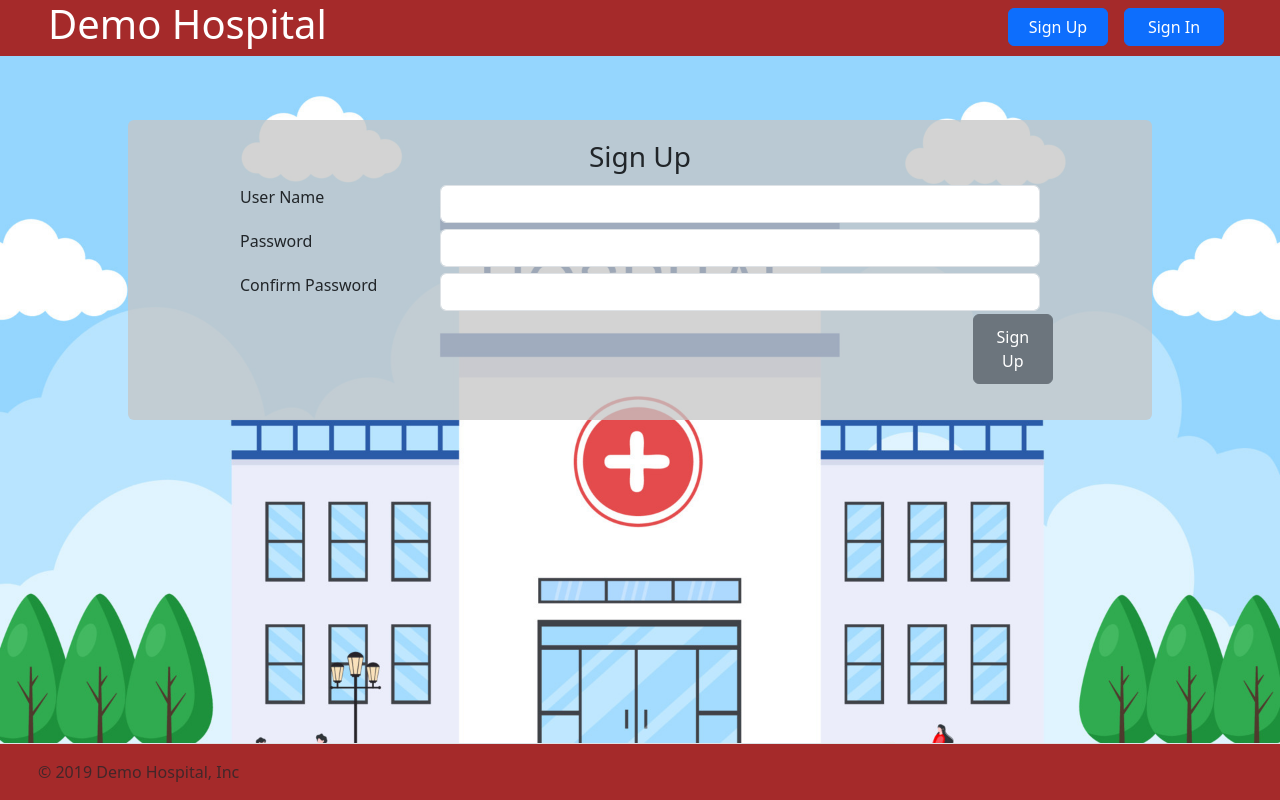
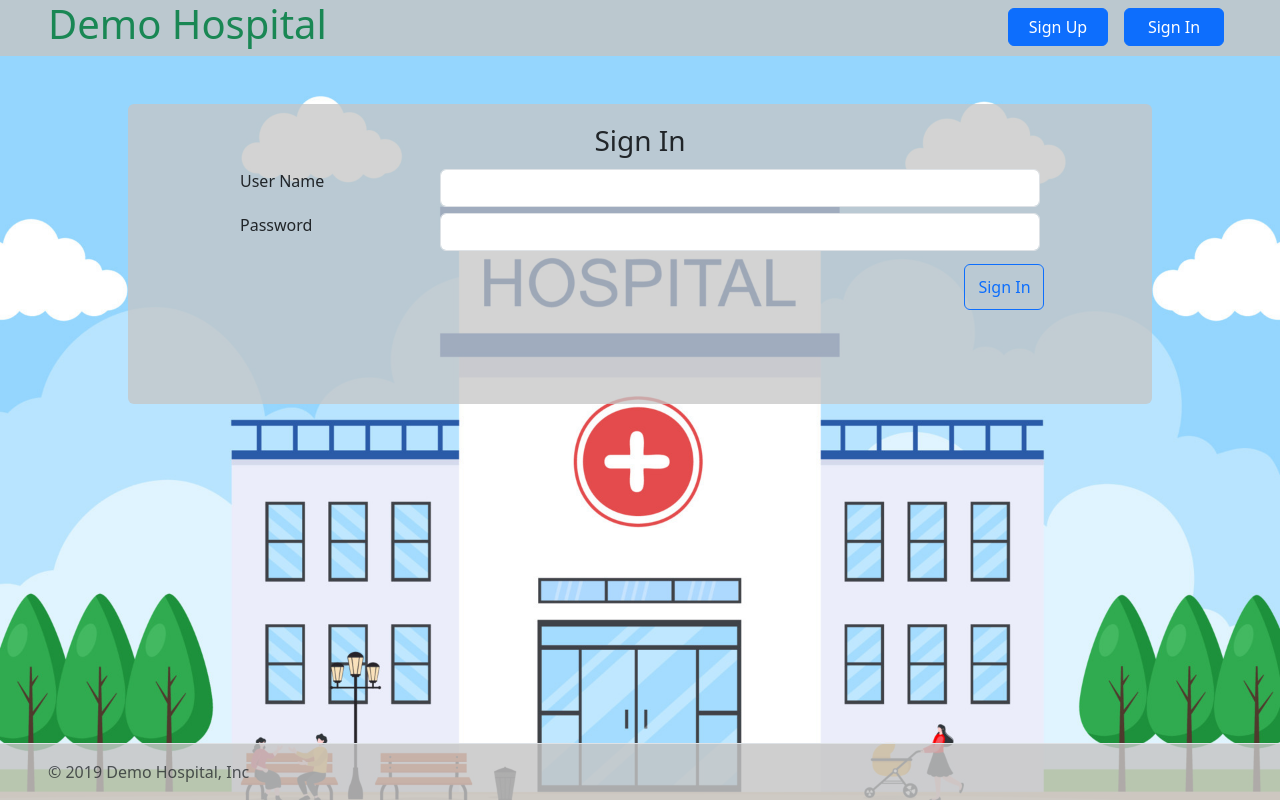
Before and after one commit to shashin26/demoHospital, an Angular app: page /signUp in a window 1280 px wide. Built offline with nearby package versions, Linux system fonts and the light colour scheme.

Commit message:
17/07/2023 10pm

```diff
--- a/src/app/add-record/add-record.component.html
+++ b/src/app/add-record/add-record.component.html
@@ -86,7 +86,8 @@
       <!-- Delete button -->
       <button
         class="btn btn-danger"
-        type="submit"
+        type="button"
+        (click)="onDelete()"
         [hidden]="deleterecord"
       >
         Delete
--- a/src/app/add-record/add-record.component.ts
+++ b/src/app/add-record/add-record.component.ts
@@ -1,6 +1,6 @@
 import { Component, OnInit, ViewChild } from '@angular/core';
 import { HomeComponent } from '../home/home.component';
-import { ActivatedRoute } from '@angular/router';
+import { ActivatedRoute, Router } from '@angular/router';
 import { NgForm } from '@angular/forms';
 import { HttpClient } from '@angular/common/http';
 import { User } from '../sign-up/user.model';
@@ -30,8 +30,9 @@ export class AddRecordComponent implements OnInit {
   constructor(
     public home: HomeComponent,
     private activatedRoute: ActivatedRoute,
-    private http: HttpClient
-  ) { }
+    private http: HttpClient,
+    private router: Router
+  ) {}
 
   ngOnInit(): void {
     this.activatedRoute.queryParams.subscribe((params) => {
@@ -67,7 +68,9 @@ export class AddRecordComponent implements OnInit {
     // Perform an HTTP request or any other method to fetch the record data by ID
     // For example:
     this.http
-      .get<RecordModel>(`https://userdata-89ae3-default-rtdb.firebaseio.com/records/${id}.json`)
+      .get<RecordModel>(
+        `https://userdata-89ae3-default-rtdb.firebaseio.com/records/${id}.json`
+      )
       .subscribe((response) => {
         if (response) {
           this.record = response;
@@ -111,5 +114,29 @@ export class AddRecordComponent implements OnInit {
           }
         );
     }
+    setTimeout(() => {
+      this.router.navigate(['/home']);
+    }, 1000);
+  }
+  onDelete() {
+    if (this.id) {
+      this.http
+        .delete(
+          `https://userdata-89ae3-default-rtdb.firebaseio.com/records/${this.id}.json`
+        )
+        .subscribe(
+          (res) => {
+            console.log(res);
+            this.home.getRecords();
+          },
+          (error) => {
+            console.error('Error:', error);
+            // Handle the error accordingly (display error message, perform fallback action, etc.)
+          }
+        );
+    }
+    setTimeout(() => {
+      this.router.navigate(['/home']);
+    }, 1000);
   }
 }
--- a/src/app/app.component.css
+++ b/src/app/app.component.css
@@ -16,5 +16,5 @@ input {
   width: 100%;
 }
 section {
-  min-height: 700px;
+  min-height: 770px;
 }
--- a/src/app/app.component.html
+++ b/src/app/app.component.html
@@ -1,7 +1,12 @@
-<header class="d-flex justify-content-between fixed-top px-5" style="background-color: brown">
+<header
+  class="d-flex justify-content-between fixed-top px-5"
+  style="background-color: rgba(197, 197, 197, 0.815)"
+>
   <div>
     <h1>
-      <a class="text-white" href="/" routerLinkActive="active">Demo Hospital</a>
+      <a class="text-success" routerLink="/" routerLinkActive="active"
+        >Demo Hospital</a
+      >
     </h1>
   </div>
   <div>
@@ -26,15 +31,12 @@
 <div class="container">
   <footer
     class="d-flex flex-wrap justify-content-between align-items-center py-3 mt-4 border-top fixed-bottom"
-    style="background-color: brown"
+    style="background-color: rgba(197, 197, 197, 0.815)"
   >
     <div class="col-md-4 d-flex align-items-center">
-      <a href="/" class="mb-3 me-2 mb-md-0 text-muted text-decoration-none lh-1">
-        <svg class="bi" width="30" height="24">
-          <use xlink:href="#bootstrap"></use>
-        </svg>
-      </a>
-      <span class="mb-3 mb-md-0 text-muted">© 2019 Demo Hospital, Inc</span>
+      <span class="mb-3 mb-md-0 text-muted text-success px-5"
+        >© 2019 Demo Hospital, Inc</span
+      >
     </div>
   </footer>
 </div>
--- a/src/app/app.module.ts
+++ b/src/app/app.module.ts
@@ -10,6 +10,12 @@ import { HomeComponent } from './home/home.component';
 import { AddRecordComponent } from './add-record/add-record.component';
 import { FilterPipe } from './filter.pipe';
 
+// const appRoutes: Routes = [
+//   { path: '', component: AppComponent },
+//   { path: 'home', component: HomeComponent },
+//   { path: 'addRecord', component: AddRecordComponent },
+//   { path: 'signUp', component: SignUpComponent },
+// ];
 const appRoutes: Routes = [
   { path: '', component: AppComponent },
   { path: 'home', component: HomeComponent },
--- a/src/app/filter.pipe.ts
+++ b/src/app/filter.pipe.ts
@@ -1,28 +1,21 @@
 import { Pipe, PipeTransform } from '@angular/core';
-import { Record } from '../app/home/record.model';
 
 @Pipe({
   name: 'filter',
 })
 export class FilterPipe implements PipeTransform {
-  constructor() {
-    console.log('implements filter');
-  }
-  transform(value: any[], search: string): any[] {
-    if (value.length === 0 || search == '') {
-      console.log('empty worked');
-
-      return value;
+  transform(items: any[], searchText: string): any[] {
+    if (!items || !searchText) {
+      return items;
     }
-    console.log('not empty worked');
-    const records: Record[] = [];
-    for (const record of value) {
-      console.log('not empty worked 2');
-      if (record === search) {
-        console.log('not empty worked 3');
-        records.push(record);
-      }
-    }
-    return records;
+    searchText = searchText.toLowerCase();
+    return items.filter((item) => {
+      return (
+        item.Name.toLowerCase().includes(searchText) ||
+        item.roomNo.toLowerCase().includes(searchText) ||
+        item.mobileNo.toLowerCase().includes(searchText) ||
+        item.age.toLowerCase().includes(searchText)
+      );
+    });
   }
 }
--- a/src/app/home/home.component.css
+++ b/src/app/home/home.component.css
@@ -1,7 +1,7 @@
 .container {
   border-radius: 5px;
   position: absolute;
-  top: 15%;
+  top: 13%;
   left: 10%;
   width: 80%;
   height: fit-content;
@@ -20,3 +20,14 @@ th {
   display: flex;
   justify-content: space-between;
 }
+.table-bottom {
+  border-radius: 3px;
+  width: 100%;
+  display: flex;
+  justify-content: space-between;
+}
+button {
+  padding-left: 10px;
+  padding-right: 10px;
+  width: 80px;
+}
--- a/src/app/home/home.component.html
+++ b/src/app/home/home.component.html
@@ -1,7 +1,7 @@
 <div class="container p-2">
   <div class="form-group p-2">
-    <div>
-      <h5>Patients</h5>
+    <div class="heading text-center">
+      <h2 class="text-bg-success rounded-1">Patient Records</h2>
     </div>
     <div id="header">
       <span>
@@ -10,15 +10,15 @@
         ></a>
       </span>
       <div>
-        <label for="search">Search : </label>
-        <input type="text" [(ngModel)]="search" />
+        <label class="h5" for="search">Search : </label>
+        <input class="rounded" type="text" [(ngModel)]="search" />
       </div>
     </div>
   </div>
   <table class="table table-striped">
     <thead>
       <tr>
-        <th scope="col">Options</th>
+        <th class="px-4" scope="col">Options</th>
         <th scope="col">Name</th>
         <th scope="col">Room no.</th>
         <th scope="col">mobile</th>
@@ -26,7 +26,16 @@
       </tr>
     </thead>
     <tbody>
-      <tr *ngFor="let record of records | filter : search" id="tr" >
+      <tr
+        *ngFor="
+          let record of records.slice(
+            (currentPage - 1) * itemsPerPage,
+            currentPage * itemsPerPage
+          ) | filter : search
+        "
+        id="tr"
+      >
+        <!-- <tr *ngFor="let record of records | filter : search" id="tr" > -->
         <td scope="col">
           <span
             ><a
@@ -49,4 +58,23 @@
       </tr>
     </tbody>
   </table>
+  <div class="table-bottom">
+    <!-- <a><i class="fa-solid fa-arrow-left fa-beat-fade"></i></a>
+    <a><i class="fa-solid fa-arrow-right fa-beat-fade"></i></a> -->
+    <button
+      class="btn btn-primary"
+      [disabled]="currentPage === 1"
+      (click)="goToPreviousPage()"
+    >
+      Previous
+    </button>
+    <p>Page :{{ currentPage }} of {{ totalPages }}</p>
+    <button
+      class="btn btn-primary"
+      [disabled]="currentPage === totalPages"
+      (click)="goToNextPage()"
+    >
+      Next
+    </button>
+  </div>
 </div>
--- a/src/app/home/home.component.ts
+++ b/src/app/home/home.component.ts
@@ -15,6 +15,8 @@ export class HomeComponent implements OnInit, OnDestroy {
   search: string = '';
   error = null;
   @ViewChild(AddRecordComponent) addrecordcomponent!: AddRecordComponent;
+  currentPage = 1;
+  itemsPerPage = 10;
 
   records: Record[] = [];
 
@@ -22,7 +24,7 @@ export class HomeComponent implements OnInit, OnDestroy {
     private router: Router,
     private http: HttpClient,
     private appcomponent: AppComponent
-  ) { }
+  ) {}
 
   ngOnInit() {
     this.getRecords();
@@ -31,13 +33,31 @@ export class HomeComponent implements OnInit, OnDestroy {
   addRecord() {
     this.router.navigate(['/addRecord'], { queryParams: { action: 'create' } });
   }
+  get totalPages(): number {
+    return Math.ceil(this.records.length / this.itemsPerPage);
+  }
+  goToPreviousPage(): void {
+    if (this.currentPage > 1) {
+      this.currentPage--;
+    }
+  }
+
+  goToNextPage(): void {
+    if (this.currentPage < this.totalPages) {
+      this.currentPage++;
+    }
+  }
 
   updateRecord(record: Record) {
-    this.router.navigate(['/addRecord'], { queryParams: { action: 'update', id: record.key } });
+    this.router.navigate(['/addRecord'], {
+      queryParams: { action: 'update', id: record.key },
+    });
   }
 
   onDelete(record: Record) {
-    this.router.navigate(['/addRecord'], { queryParams: { action: 'delete', id: record.key } });
+    this.router.navigate(['/addRecord'], {
+      queryParams: { action: 'delete', id: record.key },
+    });
   }
 
   getRecords() {
--- a/src/app/sign-up/sign-up.component.css
+++ b/src/app/sign-up/sign-up.component.css
@@ -1,16 +1,17 @@
 .container {
   border-radius: 5px;
   position: absolute;
-  top: 15%;
+  top: 13%;
   left: 10%;
   width: 80%;
   height: 300px;
 }
 button {
   position: relative;
+  margin-top: 10px;
   padding: 10px;
   width: 80px;
-  left: 102%;
+  left: 100.7%;
 }
 input {
   width: 75%;
@@ -28,7 +29,8 @@ input {
   text-align: center;
   font-weight: 800;
 }
-.new-container,.button-class {
+.new-container,
+.button-class {
   padding-left: 10%;
   padding-right: 10%;
 }
--- a/src/app/sign-up/sign-up.component.html
+++ b/src/app/sign-up/sign-up.component.html
@@ -59,7 +59,7 @@
     </div>
     <div class="button-class">
       <button
-        class="btn btn-secondary"
+        class="btn btn-outline-primary"
         [hidden]="!appcomponent.signup"
         [disabled]="
           f.controls['password'] &&
@@ -73,7 +73,7 @@
         Sign Up
       </button>
       <button
-        class="btn btn-secondary"
+        class="btn btn-outline-primary"
         id="btn"
         [hidden]="appcomponent.signup"
         (click)="signIn()"
--- a/src/app/sign-up/sign-up.component.ts
+++ b/src/app/sign-up/sign-up.component.ts
@@ -11,7 +11,7 @@ import { AuthGuardService } from '../services/auth-guard.service';
   templateUrl: './sign-up.component.html',
   styleUrls: ['./sign-up.component.css'],
 })
-export class SignUpComponent implements OnInit {
+export class SignUpComponent {
   user = {
     userName: '',
     password: '',
@@ -29,13 +29,7 @@ export class SignUpComponent implements OnInit {
     private http: HttpClient,
     private authService: AuthGuardService
   ) {
-    this.appcomponent.signup = true;
-  }
-
-  ngOnInit(): void {
-    if (!this.appcomponent.signup) {
-
-    }
+    this.appcomponent.signup = false;
   }
 
   signUp() {
@@ -44,28 +38,34 @@ export class SignUpComponent implements OnInit {
   }
 
   signIn() {
+    if (this.signUpForm.value.userName || this.signUpForm.value.password) {
       const userName = this.signUpForm.value.userName;
       const password = this.signUpForm.value.password;
 
-    this.authService.checkMatch(userName, password)
+      this.authService
+        .checkMatch(userName, password)
         .then((result) => {
           if (result === 'match') {
             this.appcomponent.isLoggedIn = true;
             this.router.navigate(['/home']);
           } else if (result === 'check password') {
-          alert("Please Check the Password");
-          this.signUpForm.reset()
+            alert('Please Check the Password');
+            this.signUpForm.reset();
           } else {
-          alert("User Not Found, Please Sign Up");
-          this.signUpForm.reset()
+            alert('User Not Found, Please Sign Up');
+            this.signUpForm.reset();
           }
         })
         .catch((error) => {
           console.error(error);
         });
     }
+  }
 
   onFormSubmit() {
+    if (!this.signUpForm.value.userName || !this.signUpForm.value.password) {
+      alert('please fill the form');
+    } else {
       if (this.signUpForm.value.password === this.signUpForm.value.repassword) {
         this.user.userName = this.signUpForm.value.userName;
         this.user.password = this.signUpForm.value.password;
@@ -83,3 +83,4 @@ export class SignUpComponent implements OnInit {
       }
     }
   }
+}
```
Lines whose indentation alone changed are shown as unchanged.
